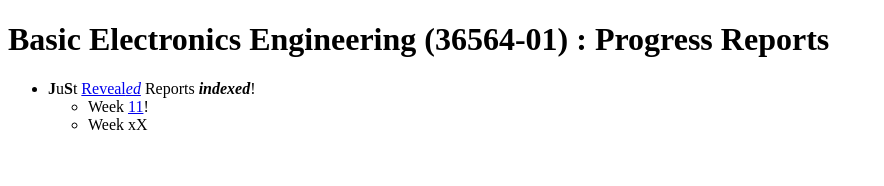
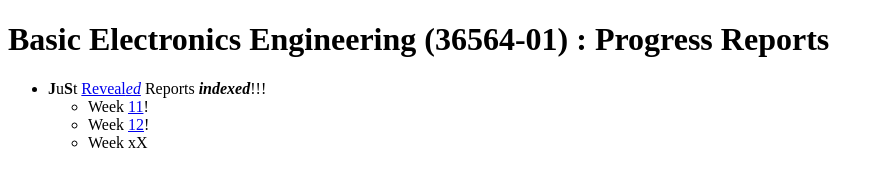
Before and after one commit to a-haos-at-ewha/36564_1_basic-_engineering_design_for_electronics_engineering, a plain HTML site: page pgs/progress_reports/index.html in a window 1280 px wide. Shown: the whole page, without its empty margins (0-884 px from the left). Drawn offline with Linux system fonts and the light colour scheme.

Commit message:
WHOLESALE COMMIT - ADD COMMIT MESSAGE NEXT TIME!

```diff
--- a/pgs/progress_reports/index.html
+++ b/pgs/progress_reports/index.html
@@ -8,9 +8,10 @@
 <body>
     <h1>Basic Electronics Engineering (36564-01) : Progress Reports</h1>
     <ul>
-        <li><b>J</b>u<b>S</b>t <a href="js_revealed_reports.html">Reveal<em>ed</em></a> Reports <b><em>indexed</em></b>!</li>
+        <li><b>J</b>u<b>S</b>t <a href="js_revealed_reports.html">Reveal<em>ed</em></a> Reports <b><em>indexed</em></b>!!!</li>
         <ul>
             <li>Week <a href="weekly/week_11/index.html" target="_blank">11</a>!</li>
+            <li>Week <a href="weekly/week_12/index.html" target="_blank">12</a>!</li>
             <li>Week xX</li>
         </ul>
     </ul>
```
